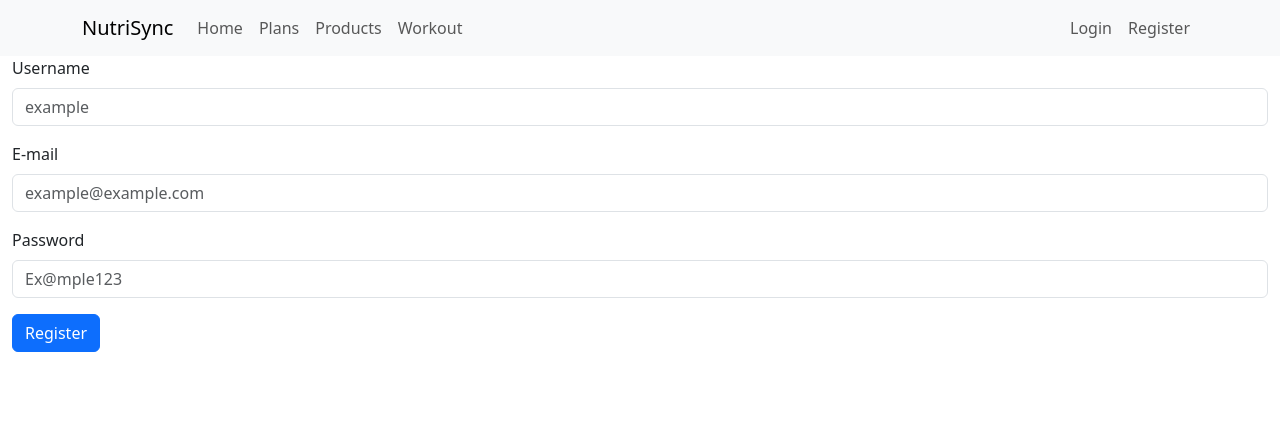
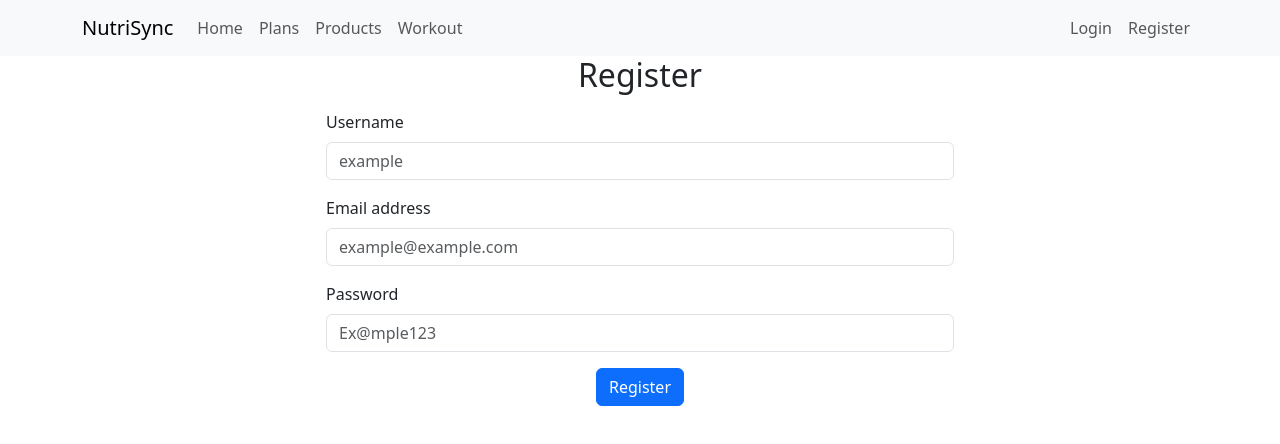
Before and after one commit to fejesmartin/NutriSync, a React (Create React App) app in the folder NutriSyncFrontend/frontend/: page /register in a window 1280 px wide. Shown: the top 444 px of the page. Built offline with nearby package versions, Linux system fonts and the light colour scheme; no server answers.

Commit message:
feature: minor login and register style changes

```diff
--- a/NutriSyncFrontend/frontend/src/Components/LoginComponent.tsx
+++ b/NutriSyncFrontend/frontend/src/Components/LoginComponent.tsx
@@ -32,7 +32,6 @@ const LoginComponent: React.FC = () => {
       if (response.status == 200) {
         const responseData = response.data;
 
-
         // Create a new User object with the extracted username, email, and token
         const profile = new User(
           responseData.username,
@@ -62,9 +61,9 @@ const LoginComponent: React.FC = () => {
   };
 
   return (
-    <Container>
-      <h2>Login</h2>
-      <Form onSubmit={handleSubmit}>
+    <Container className="d-flex justify-content-center align-items-center ">
+      <Form className="w-50" onSubmit={handleSubmit}>
+        <h2 className="mb-3 text-center">Login</h2>
         <Form.Group className="mb-3" controlId="formEmail">
           <Form.Label>Email address</Form.Label>
           <Form.Control
@@ -89,9 +88,11 @@ const LoginComponent: React.FC = () => {
           />
         </Form.Group>
 
-        <Button variant="primary" type="submit">
-          Login
-        </Button>
+        <div className="text-center">
+          <Button variant="primary" type="submit">
+            Login
+          </Button>
+        </div>
       </Form>
     </Container>
   );
--- a/NutriSyncFrontend/frontend/src/Components/RegisterComponent.tsx
+++ b/NutriSyncFrontend/frontend/src/Components/RegisterComponent.tsx
@@ -4,7 +4,6 @@ import React, { useState } from "react";
 import { Form, Button, Container, Alert } from "react-bootstrap";
 import { RegistrationFormData } from "../Models/RegistrationFormData";
 import { useNavigate } from "react-router-dom";
-
 
 const RegisterComponent: React.FC = () => {
   const [formData, setFormData] = useState<RegistrationFormData>({
@@ -26,7 +25,7 @@ const RegisterComponent: React.FC = () => {
       if (response.status == 201) {
         setSuccessful(true);
         setTimeout(() => {
-            navigate("/login");
+          navigate("/login");
         }, 5000);
       }
     } catch (error) {
@@ -48,8 +47,9 @@ const RegisterComponent: React.FC = () => {
   };
 
   return (
-    <Container>
-      <Form onSubmit={handleSubmit}>
+    <Container className="d-flex justify-content-center align-items-center ">
+      <Form className="w-50" onSubmit={handleSubmit}>
+        <h2 className="mb-3 text-center">Register</h2>
         <Form.Group className="mb-3" controlId="formUsername">
           <Form.Label>Username</Form.Label>
           <Form.Control
@@ -63,7 +63,7 @@ const RegisterComponent: React.FC = () => {
         </Form.Group>
 
         <Form.Group className="mb-3" controlId="formEmail">
-          <Form.Label>E-mail</Form.Label>
+          <Form.Label>Email address</Form.Label>
           <Form.Control
             type="email"
             placeholder="example@example.com"
@@ -85,10 +85,11 @@ const RegisterComponent: React.FC = () => {
             required
           />
         </Form.Group>
-
-        <Button variant="primary" type="submit">
-          Register
-        </Button>
+        <div className="text-center">
+          <Button variant="primary" type="submit">
+            Register
+          </Button>
+        </div>
       </Form>
       {successful && (
         <Alert variant="success" className="mt-3">
```
